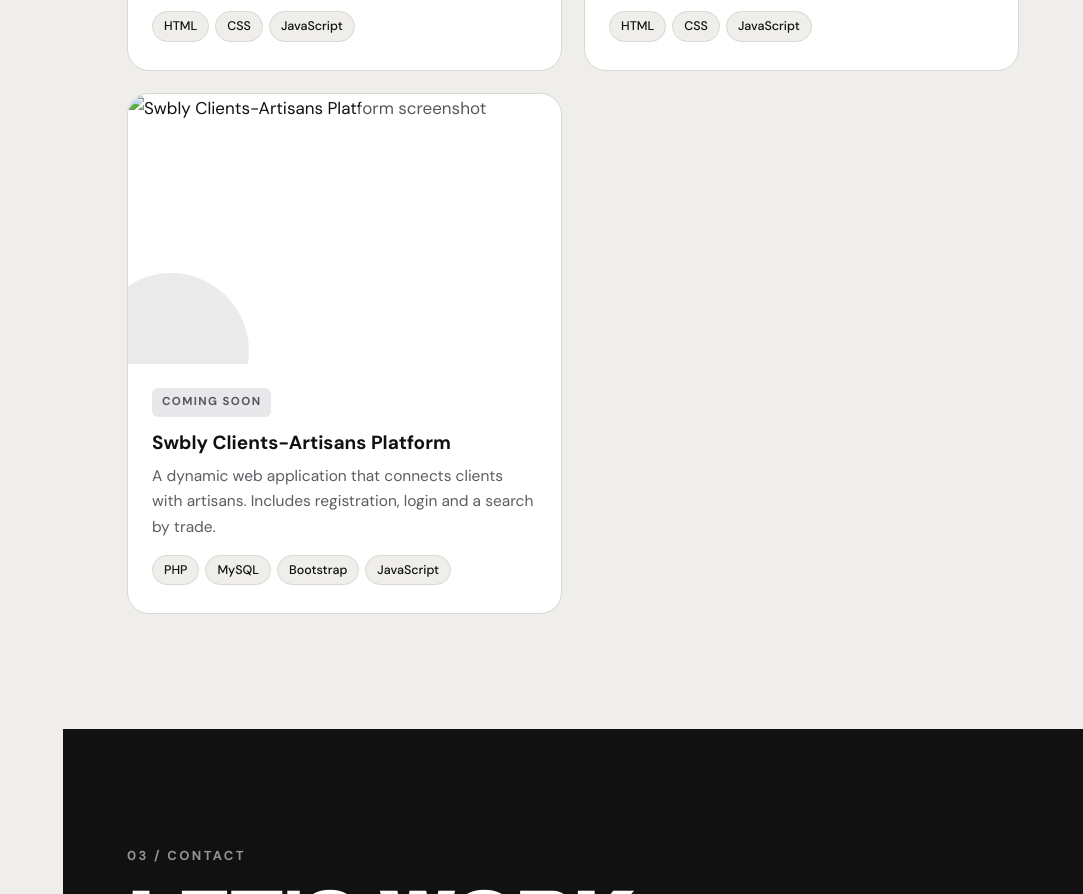
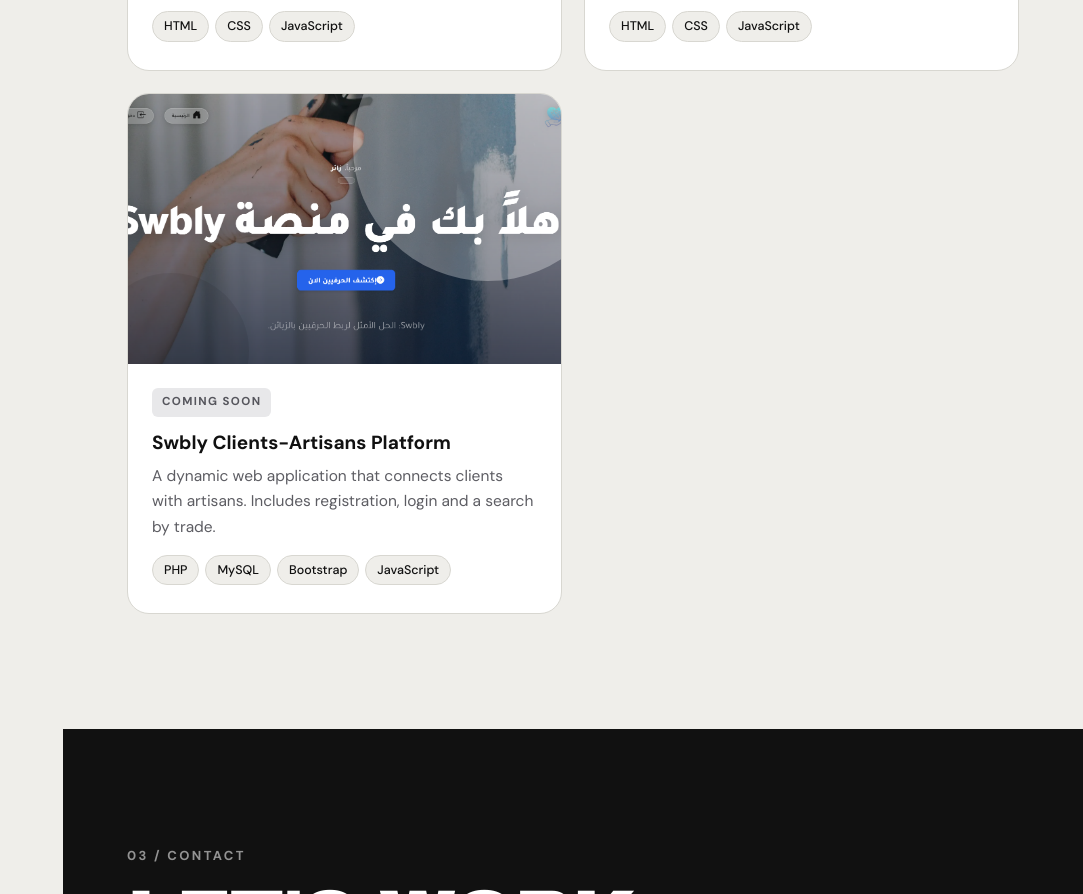
Before and after one commit to ahmedberrechach1-max/portfolio, a plain HTML site: page index.html in a window 1280 px wide. Shown: the part 4127-5021 px from the top of the page, without its empty margins (197-1280 px from the left). Drawn offline with Linux system fonts and the light colour scheme.

Commit message:
Update portfolio: contact form, social links, legal pages, project screenshots

```diff
--- a/index.html
+++ b/index.html
@@ -218,7 +218,7 @@
         </article>
 
         <article class="card reveal" data-cat="app">
-          <div class="thumb"><img src="assets/clients-artisans.png" alt="Swbly Clients-Artisans Platform screenshot" loading="lazy" width="1280" height="600"></div>
+          <div class="thumb"><img src="assets/Project_artisan.png" alt="Swbly Clients-Artisans Platform screenshot" loading="lazy" width="1280" height="600"></div>
           <div class="card-body">
             <span class="badge soon">Coming soon</span>
             <h4>Swbly Clients-Artisans Platform</h4>
```
